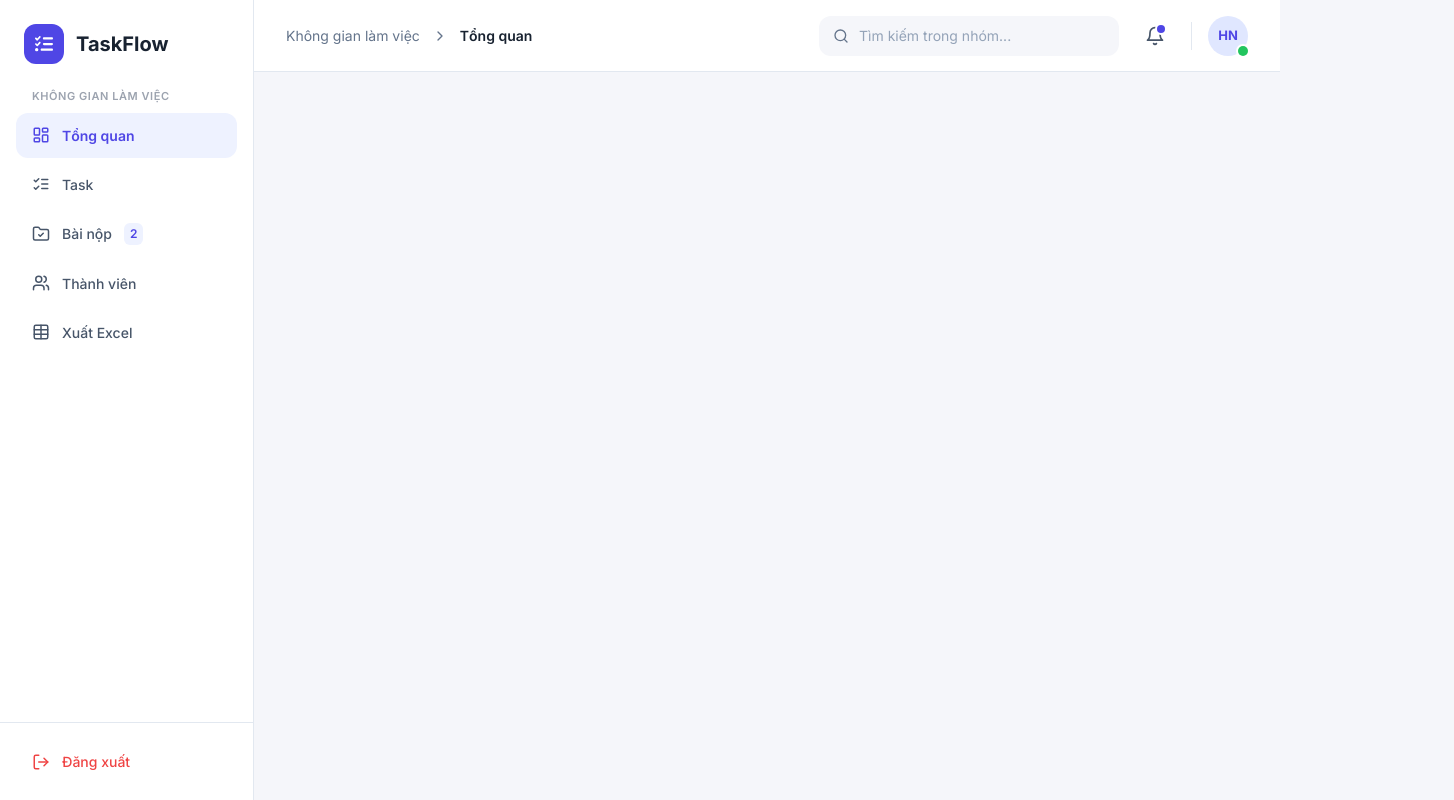
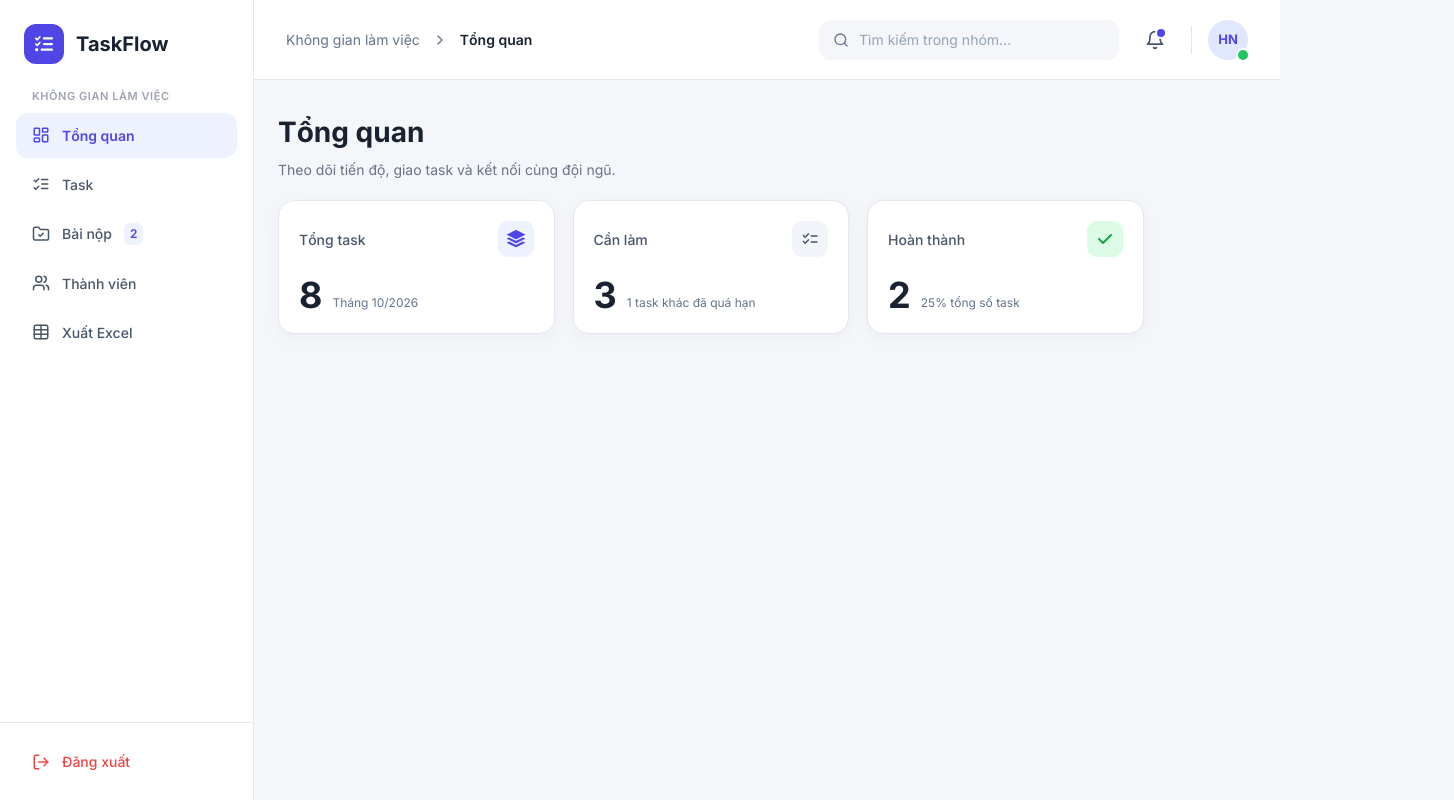
Before and after one commit to NamCodeCach/TaskFlow, a Next.js app: page /dashboard in a window 1280 px wide. Shown: the whole page, 1454 px wide, since content can reach past the window. Built offline with nearby package versions, Linux system fonts and the light colour scheme.

Commit message:
Làm section 1 và section 2 client

```diff
--- a/app/(home)/(dashboard)/dashboard/page.tsx
+++ b/app/(home)/(dashboard)/dashboard/page.tsx
@@ -1,5 +1,74 @@
+import { BsStack } from "react-icons/bs";
+import { FaCheck } from "react-icons/fa6";
 import {} from "react-icons/lu";
+import { MdChecklist } from "react-icons/md";
 
 export default function Page() {
-  return <></>;
+  return (
+    <>
+      {/* Section 1 */}
+      <div className="flex flex-col gap-[6px]">
+        <h3 className="font-[700] text-[28px] text-text">Tổng quan</h3>
+        <p className="font-[400] text-[14px] text-[#687386]">
+          Theo dõi tiến độ, giao task và kết nối cùng đội ngũ.
+        </p>
+      </div>
+      {/* End Section 1 */}
+
+      {/* Section 2 */}
+      <div className="flex items-center flex-wrap gap-[18px] mt-[20px]">
+        {/* Tổng task */}
+        <div className="rounded-[16px] border-[1px] border-[#E2E8F0] bg-[#FFFFFF] p-[20px] shadow-[0px_4px_16px_0px_#1018280A] w-[276.5px]">
+          <div className="flex items-center justify-between text-[14px] font-medium text-[#475569]">
+            Tổng task
+            <div className="flex h-[36px] w-[36px] items-center justify-center rounded-[10px] bg-[#EEF2FF] text-[18px] text-[#4F46E5]">
+              <BsStack />
+            </div>
+          </div>
+
+          <div className="mt-[20px] flex items-end gap-[10px] text-[36px] font-bold leading-[1] text-[#182230]">
+            8
+            <span className="pb-[4px] text-[12px] font-normal leading-[1] text-[#64748B]">
+              Tháng 10/2026
+            </span>
+          </div>
+        </div>
+
+        {/* Cần làm */}
+        <div className="rounded-[16px] border-[1px] border-[#E2E8F0] bg-[#FFFFFF] p-[20px] shadow-[0px_4px_16px_0px_#1018280A] w-[276.5px]">
+          <div className="flex items-center justify-between text-[14px] font-medium text-[#475569]">
+            Cần làm
+            <div className="flex h-[36px] w-[36px] items-center justify-center rounded-[10px] bg-[#F1F5F9] text-[18px] text-[#475569]">
+              <MdChecklist />
+            </div>
+          </div>
+
+          <div className="mt-[20px] flex items-end gap-[10px] text-[36px] font-bold leading-[1] text-[#182230]">
+            3
+            <span className="pb-[4px] text-[12px] font-normal leading-[1] text-[#64748B]">
+              1 task khác đã quá hạn
+            </span>
+          </div>
+        </div>
+
+        {/* Hoàn thành */}
+        <div className="rounded-[16px] border-[1px] border-[#E2E8F0] bg-[#FFFFFF] p-[20px] shadow-[0px_4px_16px_0px_#1018280A] w-[276.5px]">
+          <div className="flex items-center justify-between text-[14px] font-medium text-[#475569]">
+            Hoàn thành
+            <div className="flex h-[36px] w-[36px] items-center justify-center rounded-[10px] bg-[#DCFCE7] text-[16px] text-[#16A34A]">
+              <FaCheck />
+            </div>
+          </div>
+
+          <div className="mt-[20px] flex items-end gap-[10px] text-[36px] font-bold leading-[1] text-[#182230]">
+            2
+            <span className="pb-[4px] text-[12px] font-normal leading-[1] text-[#64748B]">
+              25% tổng số task
+            </span>
+          </div>
+        </div>
+      </div>
+      {/* End Section 2 */}
+    </>
+  );
 }
--- a/app/(home)/(dashboard)/layout.tsx
+++ b/app/(home)/(dashboard)/layout.tsx
@@ -12,7 +12,7 @@ export default function AccountLayout({
       <Header />
       {/* End Header */}
 
-      <body>{children}</body>
+      <main className="main">{children}</main>
 
       {/* Sider */}
       <Sider />
--- a/app/components/Header/Header.tsx
+++ b/app/components/Header/Header.tsx
@@ -4,7 +4,7 @@ export const Header = () => {
   return (
     <>
       {/* Header */}
-      <header className="fixed right-[0px] top-[0px] z-[30] flex h-[72px] w-full items-center justify-between border-b-[1px] border-[#E2E8F0] bg-[#FFFFFF] px-[16px] md:px-[24px] lg:w-[calc(100%-254px)] xl:px-[32px]">
+      <header className="fixed right-[0px] top-[0px] z-[30] flex h-[80px] w-full items-center justify-between border-b-[1px] border-[#E2E8F0] bg-[#FFFFFF] px-[16px] md:px-[24px] lg:w-[calc(100%-254px)] xl:px-[32px]">
         {/* Trái: hamburger (mobile) + breadcrumb */}
         <div className="flex items-center gap-[12px]">
           <label
--- a/public/assets/css/globals.css
+++ b/public/assets/css/globals.css
@@ -22,6 +22,26 @@ html {
   background: #F5F6FA;
 
 }
+
+
+.main {
+  position: absolute;
+  width: calc(100% - 80px);
+  top: 87px;
+  left: 254px;
+  padding: 24px;
+}
+
+@media (max-width: 991.98px) {
+  .main {
+    width: 100%;
+    top: 87px;
+    left: 0;
+    padding: 24px;
+  }
+}
+
+
 
 /* Contain */
 .contain {
```
